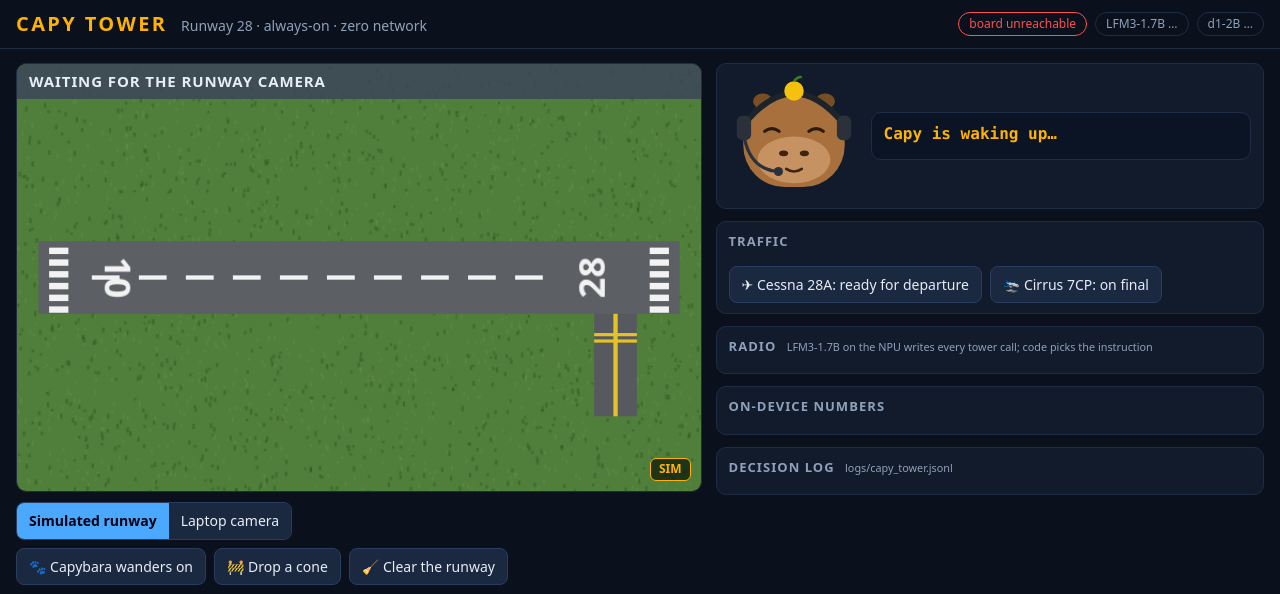
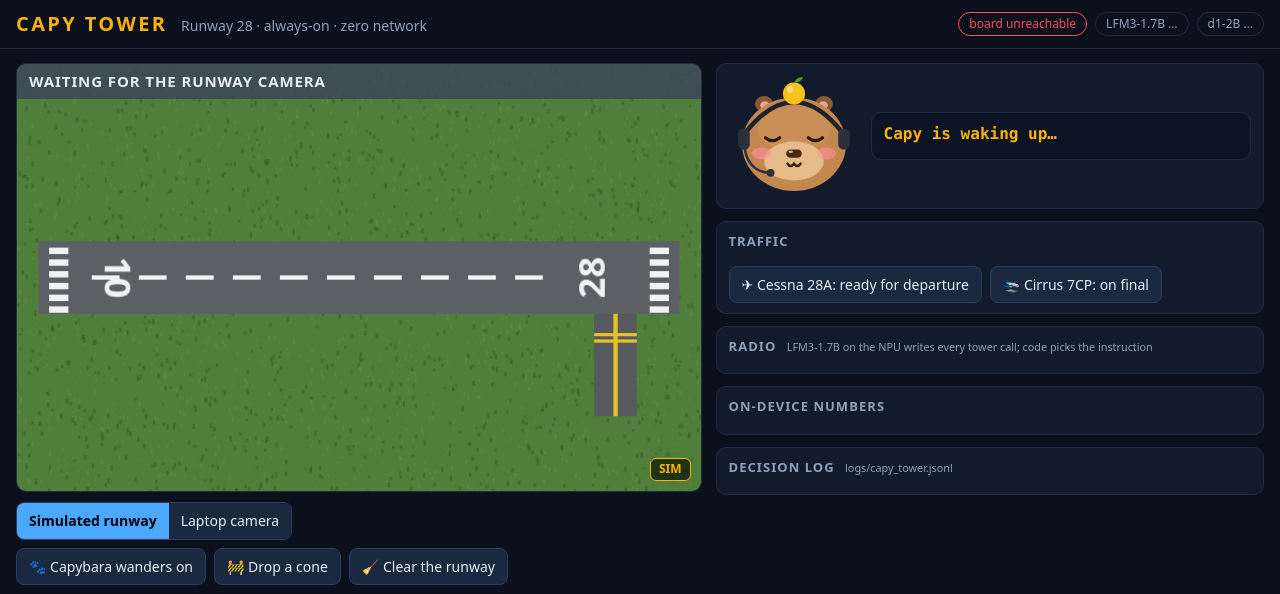
Before and after one commit to chinesepowered/hack-liquid, a plain HTML site: page capy_tower/static/index.html in a window 1280 px wide. Shown: the top 594 px of the page. Drawn offline with Linux system fonts and the light colour scheme; no server answers.

Commit message:
Cuter Capy: round face, sparkly eyes, rosy cheeks, yuzu

```diff
--- a/capy_tower/static/index.html
+++ b/capy_tower/static/index.html
@@ -53,24 +53,49 @@
   <section class="right">
     <div class="panel capypanel">
       <svg id="capy" class="mood-chill" viewBox="0 0 200 190" aria-label="Capy the tower capybara">
-        <ellipse cx="52" cy="42" rx="15" ry="12" fill="#7a4e24"/>
-        <ellipse cx="148" cy="42" rx="15" ry="12" fill="#7a4e24"/>
-        <rect x="22" y="34" width="156" height="140" rx="64" fill="#a8703c"/>
-        <ellipse cx="100" cy="132" rx="56" ry="36" fill="#c69261"/>
-        <ellipse cx="84" cy="122" rx="7" ry="4.5" fill="#3d2410"/>
-        <ellipse cx="116" cy="122" rx="7" ry="4.5" fill="#3d2410"/>
-        <g class="eyes e-chill"><path d="M55 88 q11 -8 22 0" /><path d="M123 88 q11 -8 22 0" /></g>
-        <g class="eyes e-alert"><circle cx="66" cy="88" r="7"/><circle cx="134" cy="88" r="7"/></g>
-        <g class="eyes e-alarmed"><circle cx="66" cy="86" r="12" fill="#fff"/><circle cx="134" cy="86" r="12" fill="#fff"/><circle cx="66" cy="88" r="6"/><circle cx="134" cy="88" r="6"/></g>
-        <g class="eyes e-happy"><path d="M55 92 q11 -12 22 0" /><path d="M123 92 q11 -12 22 0" /></g>
-        <path class="mouth m-calm" d="M88 146 q12 8 24 0"/>
-        <ellipse class="mouth m-alarmed" cx="100" cy="150" rx="9" ry="8" fill="#3d2410"/>
-        <path d="M26 74 Q100 -14 174 74" stroke="#1d232b" stroke-width="9" fill="none" stroke-linecap="round"/>
-        <rect x="12" y="64" width="22" height="38" rx="9" fill="#2a313b"/>
-        <rect x="166" y="64" width="22" height="38" rx="9" fill="#2a313b"/>
-        <path d="M24 100 Q34 146 74 150" stroke="#2a313b" stroke-width="5" fill="none" stroke-linecap="round"/>
-        <circle cx="76" cy="150" r="7" fill="#2a313b"/>
-        <g class="yuzu"><circle cx="100" cy="26" r="15" fill="#f4c20d"/><path d="M100 11 q6 -8 12 -6" stroke="#3f7d20" stroke-width="4" fill="none"/></g>
+        <!-- ears -->
+        <ellipse cx="54" cy="46" rx="14" ry="12" fill="#8a5a2e"/>
+        <ellipse cx="146" cy="46" rx="14" ry="12" fill="#8a5a2e"/>
+        <ellipse cx="55" cy="48" rx="7" ry="6" fill="#e9a3a0"/>
+        <ellipse cx="145" cy="48" rx="7" ry="6" fill="#e9a3a0"/>
+        <!-- big round head and soft muzzle -->
+        <ellipse cx="100" cy="108" rx="80" ry="72" fill="#c4874f"/>
+        <ellipse cx="100" cy="84" rx="56" ry="34" fill="#d09660" opacity=".55"/>
+        <ellipse cx="100" cy="134" rx="46" ry="30" fill="#e6bb8a"/>
+        <!-- rosy cheeks -->
+        <ellipse cx="50" cy="122" rx="15" ry="9" fill="#ff8fa3" opacity=".6"/>
+        <ellipse cx="150" cy="122" rx="15" ry="9" fill="#ff8fa3" opacity=".6"/>
+        <!-- eyes, one set per mood -->
+        <g class="eyes e-chill"><path d="M56 98 q11 9 22 0" /><path d="M122 98 q11 9 22 0" /></g>
+        <g class="eyes e-alert">
+          <ellipse cx="67" cy="98" rx="10" ry="12"/><ellipse cx="133" cy="98" rx="10" ry="12"/>
+          <circle cx="71" cy="93" r="4" fill="#fff" stroke="none"/><circle cx="137" cy="93" r="4" fill="#fff" stroke="none"/>
+          <circle cx="64" cy="103" r="2" fill="#fff" stroke="none"/><circle cx="130" cy="103" r="2" fill="#fff" stroke="none"/>
+        </g>
+        <g class="eyes e-alarmed">
+          <circle cx="67" cy="96" r="14" fill="#fff" stroke-width="3"/><circle cx="133" cy="96" r="14" fill="#fff" stroke-width="3"/>
+          <circle cx="67" cy="98" r="6" stroke="none"/><circle cx="133" cy="98" r="6" stroke="none"/>
+          <path d="M182 30 q9 14 0 21 q-9 -7 0 -21z" style="fill:#7cc8ff;stroke:none"/>
+        </g>
+        <g class="eyes e-happy"><path d="M56 102 q11 -14 22 0" /><path d="M122 102 q11 -14 22 0" /></g>
+        <!-- little nose with a shine -->
+        <rect x="88" y="116" width="24" height="13" rx="6.5" fill="#4a2c14"/>
+        <ellipse cx="95" cy="119.5" rx="3.5" ry="2" fill="#fff" opacity=".6"/>
+        <!-- mouths -->
+        <path class="mouth m-calm" d="M90 138 q5 7 10 0 q5 7 10 0"/>
+        <ellipse class="mouth m-alarmed" cx="100" cy="144" rx="7" ry="8"/>
+        <!-- headset -->
+        <path d="M24 92 Q100 -6 176 92" stroke="#1d232b" stroke-width="7" fill="none" stroke-linecap="round"/>
+        <rect x="14" y="84" width="18" height="32" rx="8" fill="#2a313b"/>
+        <rect x="168" y="84" width="18" height="32" rx="8" fill="#2a313b"/>
+        <path d="M24 114 Q30 150 62 152" stroke="#2a313b" stroke-width="4" fill="none" stroke-linecap="round"/>
+        <circle cx="64" cy="152" r="6" fill="#2a313b"/>
+        <!-- the yuzu every capybara deserves -->
+        <g class="yuzu">
+          <circle cx="100" cy="30" r="17" fill="#f6c21c"/>
+          <circle cx="94" cy="24" r="5" fill="#fff" opacity=".45"/>
+          <path d="M100 13 q4 -9 14 -8 q-4 9 -14 8z" fill="#4c9a2a"/>
+        </g>
       </svg>
       <div class="bubble">
         <div id="say" class="say">Capy is waking up…</div>
```
